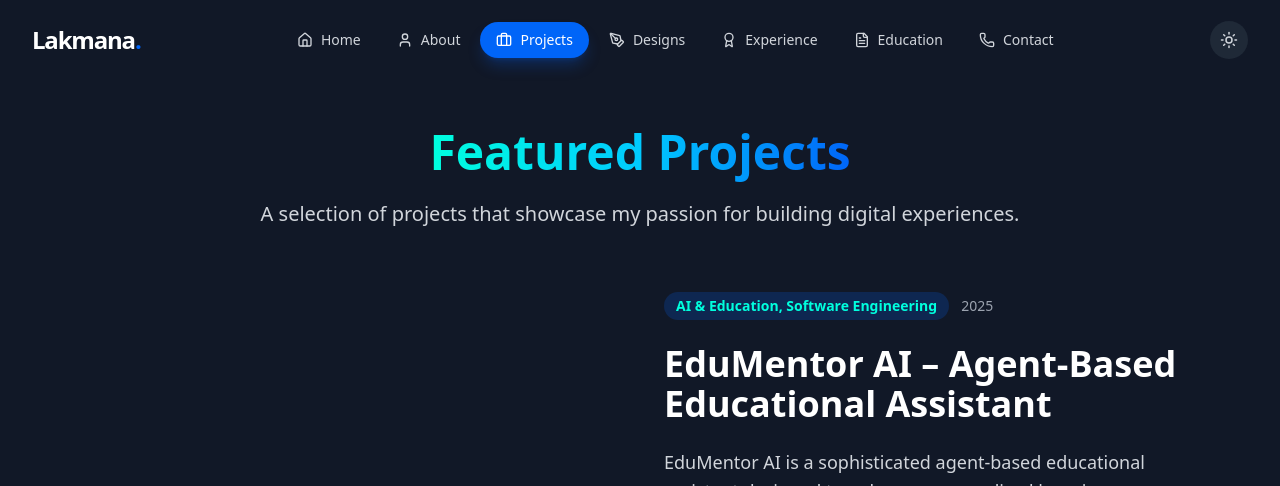
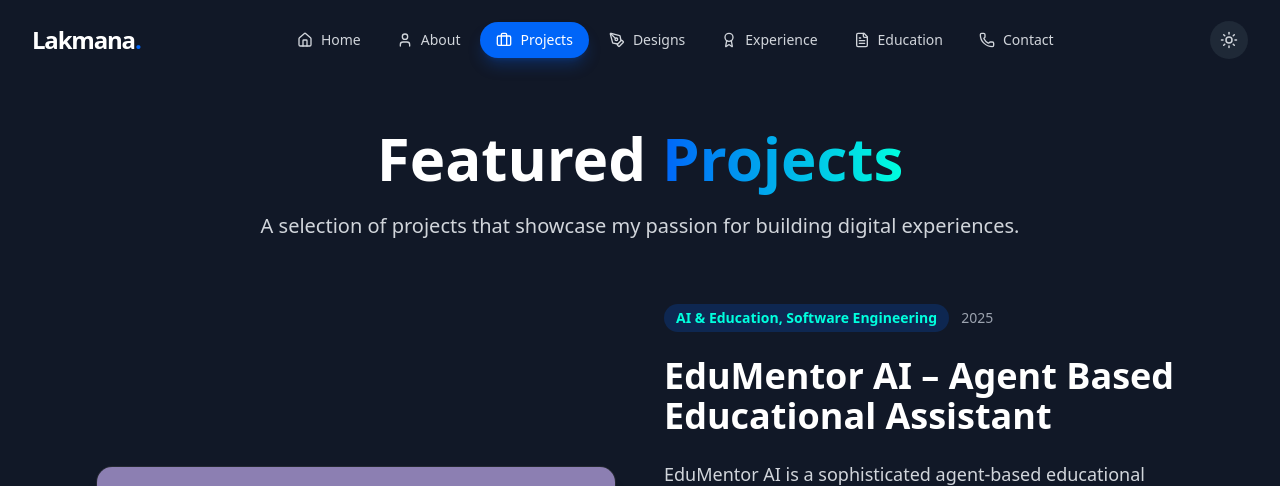
Before and after one commit to lakaThabrew/my-portfolio, a React (Create React App) app: page / in a window 1280 px wide. Both pictures are taken after a click on the button "Explore Work". Shown: the top 486 px of the page. Built offline with nearby package versions, Linux system fonts and the light colour scheme; grey boxes are pictures that could not be loaded.

Commit message:
feat: update deployment configuration, add new project images, and enhance project descriptions

```diff
--- a/src/components/ProjectPage.jsx
+++ b/src/components/ProjectPage.jsx
@@ -1,18 +1,16 @@
-import React from 'react';
+import React from "react";
 import { Globe, Github, ExternalLink } from "lucide-react";
 import { motion } from "framer-motion";
 
-const ProjectPage = ({
-  projects
-}) => {
+const ProjectPage = ({ projects }) => {
   const containerVariants = {
     hidden: { opacity: 0 },
     visible: {
       opacity: 1,
       transition: {
-        staggerChildren: 0.15
-      }
-    }
+        staggerChildren: 0.15,
+      },
+    },
   };
 
   const itemVariants = {
@@ -20,8 +18,8 @@ const ProjectPage = ({
     visible: {
       y: 0,
       opacity: 1,
-      transition: { duration: 0.5, ease: "easeOut" }
-    }
+      transition: { duration: 0.5, ease: "easeOut" },
+    },
   };
 
   return (
@@ -33,11 +31,15 @@ const ProjectPage = ({
           animate={{ opacity: 1, y: 0 }}
           transition={{ duration: 0.6 }}
         >
-          <h1 className="text-3xl sm:text-4xl lg:text-5xl font-bold mb-4 sm:mb-6">
-            <span className="text-gradient">Featured Projects</span>
+          <h1 className="text-4xl sm:text-5xl lg:text-6xl font-bold text-gray-900 dark:text-white mb-6">
+            Featured{" "}
+            <span className="text-transparent bg-clip-text bg-gradient-to-r from-brand-primary to-brand-accent">
+              Projects
+            </span>
           </h1>
           <p className="text-base sm:text-lg lg:text-xl text-gray-600 dark:text-gray-300 max-w-3xl mx-auto">
-            A selection of projects that showcase my passion for building digital experiences.
+            A selection of projects that showcase my passion for building
+            digital experiences.
           </p>
         </motion.div>
 
@@ -84,11 +86,15 @@ const ProjectPage = ({
 
                 <div className="space-y-4">
                   <h3 className="font-semibold text-gray-900 dark:text-white flex items-center gap-2">
-                    <ExternalLink size={18} className="text-brand-secondary" /> Key Features
+                    <ExternalLink size={18} className="text-brand-secondary" />{" "}
+                    Key Features
                   </h3>
                   <ul className="grid grid-cols-1 sm:grid-cols-2 gap-3">
                     {project.features.map((feature, i) => (
-                      <li key={i} className="flex items-start text-gray-600 dark:text-gray-400 text-sm">
+                      <li
+                        key={i}
+                        className="flex items-start text-gray-600 dark:text-gray-400 text-sm"
+                      >
                         <span className="w-1.5 h-1.5 bg-brand-secondary rounded-full mt-2 mr-2 flex-shrink-0"></span>
                         {feature}
                       </li>
--- a/src/data/projects.js
+++ b/src/data/projects.js
@@ -1,10 +1,10 @@
 export const projects = [
     {
-        id: -1,
-        title: "EduMentor AI – Agent-Based Educational Assistant",
+        id: 0,
+        title: "EduMentor AI – Agent Based Educational Assistant",
         category: "AI & Education, Software Engineering",
         description: "An AI-powered educational assistant built using a multi-agent architecture to deliver personalized learning, real-time tutoring, adaptive quizzes, and intelligent study recommendations for students.",
-        longDescription: "EduMentor AI is a sophisticated agent-based educational assistant designed to enhance personalized learning experiences. The system leverages multiple AI agents to handle tasks such as student query understanding, personalized tutoring, adaptive quiz generation, learning progress tracking, and memory-based recommendations. Using natural language processing, the assistant understands student questions in real time, while adaptive learning algorithms tailor content based on performance and learning behavior. The platform integrates educational resources, provides analytics-driven feedback, and supports continuous learning across multiple subjects.",
+        longDescription: "EduMentor AI is a sophisticated agent-based educational assistant designed to enhance personalized learning experiences. The system leverages multiple AI agents to handle tasks such as student query understanding, personalized tutoring, adaptive quiz generation, learning progress tracking, and memory-based recommendations.",
         image: "/assets/projects/Edumentor-ai.png",
         technologies: [
             "React",
@@ -31,8 +31,8 @@ export const projects = [
     }
     ,
     {
-        id: 0,
-        title: "HealthSense – AI-Powered Health Monitoring System",
+        id: 1,
+        title: "HealthSense – AI Powered Health Monitoring System",
         category: "Healthcare Technology, AI & Software Engineering",
         description: "A smart health monitoring and analysis platform designed to track user health data, provide insights, and support proactive healthcare through intelligent data visualization and analysis.",
         longDescription: "HealthSense is a modern healthcare technology project focused on monitoring, analyzing, and visualizing personal health data to support better health awareness and decision-making. The system enables users to record and track vital health metrics, view trends over time, and gain meaningful insights through an intuitive dashboard. Designed with a scalable architecture and clean UI, HealthSense emphasizes usability, data clarity, and future extensibility toward AI-driven health predictions and personalized recommendations.",
@@ -61,7 +61,7 @@ export const projects = [
     }
     ,
     {
-        id: 1,
+        id: 2,
         title: "BrightBuy Online Retail Management System",
         category: "E-Commerce & Inventory Management",
         description: "A comprehensive web-based retail inventory and online order management system for consumer electronics retail chain. Features multi-role user access, variant-based inventory control, and real-time order processing.",
@@ -73,9 +73,22 @@ export const projects = [
         githubUrl: "#",
         year: "2025"
     },
+    {
+        id: 3,
+        title: "TypeIQ",
+        category: "AI & Web Development",
+        description: "An AI-powered typing speed and accuracy testing web application that provides real-time feedback, personalized practice sessions, and detailed performance analytics to help users improve their typing skills effectively.",
+        longDescription: "TypeIQ is a modern web application designed to help users enhance their typing skills through AI-driven feedback and personalized practice. The platform features real-time typing tests that analyze speed and accuracy, providing users with detailed performance analytics and tailored practice sessions based on their strengths and weaknesses. With an intuitive interface and engaging user experience, TypeIQ motivates users to improve their typing proficiency while tracking their progress over time.",
+        image: "/assets/projects/TypeIQ.png",
+        technologies: ["React", "Node.js", "MongoDB", "Mongoose", "Express.js", "Tailwind CSS", "Google gemini API", "mongoDB API"],
+        features: ["Dynamic AI-generated typing content for every level", "Progressive skill system with multiple stages and levels", "Personalized AI recommendations based on user performance", "Detailed performance tracking (WPM, accuracy, error analysis)", "Full-stack implementation: React, Node.js, Express, MongoDB", "Open-source and fully customizable"],
+        liveUrl: "#",
+        githubUrl: "https://github.com/lakaThabrew/ai_typing_Tester",
+        year: "2025"
+    },
 
     {
-        id: 2,
+        id: 4,
         title: "CineAI",
         category: "AI & Machine Learning",
         description: "AI-powered movie recommendation web application that provides personalized film suggestions based on user preferences and viewing history using advanced machine learning algorithms.",
@@ -85,32 +98,6 @@ export const projects = [
         features: ["AI Recommendations", "User Preferences", "Movie Database", "Responsive Design", "Real-time Filtering"],
         liveUrl: "#",
         githubUrl: "https://github.com/lakaThabrew/CineAI",
-        year: "2025"
-    },
-    {
-        id: 3,
-        title: "GPS Alarm WebApp",
-        category: "Location-Based Services",
-        description: "A web-based GPS alarm system that triggers location-based alerts, helping users get notified when reaching or approaching their chosen destinations with precise geolocation tracking.",
-        longDescription: "Built a location-aware web application using GPS technology to provide proximity-based notifications. The system tracks user location in real-time and triggers customizable alarms when approaching predefined destinations, perfect for commuters and travelers who need location-based reminders.",
-        image: "/assets/projects/gps.jpg",
-        technologies: ["JavaScript", "HTML5", "CSS3", "Geolocation API", "Web APIs"],
-        features: ["GPS Tracking", "Location Alerts", "Custom Destinations", "Real-time Monitoring", "Responsive Interface"],
-        liveUrl: "https://lakathabrew.github.io/GPS_Alarm_WebApp",
-        githubUrl: "https://github.com/lakaThabrew/GPS_Alarm_WebApp",
-        year: "2025"
-    },
-    {
-        id: 4,
-        title: "Steamnoodles Feedback AI Agent System",
-        category: "AI & Natural Language Processing",
-        description: "Intelligent customer feedback analysis system using LangChain and LLMs to automate sentiment analysis, generate contextual responses, and create dynamic sentiment visualization reports for restaurant chains.",
-        longDescription: "Built a comprehensive AI-powered feedback management system for SteamNoodles restaurant chain featuring dual AI agents. The system automatically analyzes customer review sentiments, generates polite contextual responses, and creates dynamic sentiment distribution plots based on date ranges using advanced NLP techniques.",
-        image: "/assets/projects/steam.jpg",
-        technologies: ["Python", "LangChain", "HuggingFace Transformers", "Pandas", "Matplotlib", "Plotly", "OpenAI API"],
-        features: ["Sentiment Analysis", "Automated Responses", "Dynamic Plotting", "Date Range Filtering", "Context-Aware Replies", "Restaurant Analytics"],
-        liveUrl: "#",
-        githubUrl: "https://github.com/lakaThabrew/Steamnoodles-Feedback-Agent-LakmanaThabrew",
         year: "2025"
     },
     {
@@ -126,9 +113,49 @@ export const projects = [
         githubUrl: "https://github.com/lakaThabrew/CHaT-BoT_groq",
         year: "2025"
     },
+    {
+        id: 4,
+        title: "CineSleuth",
+        category: "AI & Web Development",
+        description: "AI-powered interactive guessing game I built during my leisure time. The idea came after I watched a video where a human tried to guess someone’s favorite movie using a sequence of smart questions — and I wondered: “Why can’t AI do this too?”",
+        longDescription: "This project explores that idea using Python and Google Gemini’s AI reasoning. The agent asks the user a series of yes/no/maybe questions about genres, tones, themes, major plot patterns, and character styles. Based on the answers, it dynamically eliminates options and predicts the user’s favorite movie from a structured movie-attribute database.",
+        image: "/assets/projects/cinesleuth.png",
+        technologies: ["Python", "Google gemini APIs"],
+        features: ["Intelligent question-selection system using attribute filtering","Dynamic reasoning and decision-making using Gemini","Smooth natural interaction loop","Lightweight and scalable movie dataset","Inspired by traditional 20-questions games and AI agent design"],
+        liveUrl: "#",
+        githubUrl: "https://github.com/lakaThabrew/Cine-Sleuth",
+        year: "2025"
+    },
 
     {
         id: 6,
+        title: "GPS Alarm WebApp",
+        category: "Location-Based Services",
+        description: "A web-based GPS alarm system that triggers location-based alerts, helping users get notified when reaching or approaching their chosen destinations with precise geolocation tracking.",
+        longDescription: "Built a location-aware web application using GPS technology to provide proximity-based notifications. The system tracks user location in real-time and triggers customizable alarms when approaching predefined destinations, perfect for commuters and travelers who need location-based reminders.",
+        image: "/assets/projects/gps.jpg",
+        technologies: ["JavaScript", "HTML5", "CSS3", "Geolocation API", "Web APIs"],
+        features: ["GPS Tracking", "Location Alerts", "Custom Destinations", "Real-time Monitoring", "Responsive Interface"],
+        liveUrl: "https://lakathabrew.github.io/GPS_Alarm_WebApp",
+        githubUrl: "https://github.com/lakaThabrew/GPS_Alarm_WebApp",
+        year: "2025"
+    },
+    {
+        id: 7,
+        title: "Steamnoodles Feedback AI Agent System",
+        category: "AI & Natural Language Processing",
+        description: "Intelligent customer feedback analysis system using LangChain and LLMs to automate sentiment analysis, generate contextual responses, and create dynamic sentiment visualization reports for restaurant chains.",
+        longDescription: "Built a comprehensive AI-powered feedback management system for SteamNoodles restaurant chain featuring dual AI agents. The system automatically analyzes customer review sentiments, generates polite contextual responses, and creates dynamic sentiment distribution plots based on date ranges using advanced NLP techniques.",
+        image: "/assets/projects/steam.jpg",
+        technologies: ["Python", "LangChain", "HuggingFace Transformers", "Pandas", "Matplotlib", "Plotly", "OpenAI API"],
+        features: ["Sentiment Analysis", "Automated Responses", "Dynamic Plotting", "Date Range Filtering", "Context-Aware Replies", "Restaurant Analytics"],
+        liveUrl: "#",
+        githubUrl: "https://github.com/lakaThabrew/Steamnoodles-Feedback-Agent-LakmanaThabrew",
+        year: "2025"
+    },
+
+    {
+        id: 8,
         title: "Nano Processor Version I,II & III",
         category: "Computer Architecture",
         description: "An optimized 4-bit nanoprocessor implementation in VHDL for BASYS 3 FPGA, featuring enhanced instruction decoder, ROM modules, and improved performance for embedded systems.",
@@ -142,7 +169,7 @@ export const projects = [
     },
 
     {
-        id: 7,
+        id: 9,
         title: "Etherion: Clash of Realms",
         category: "Game Development",
         description: "A command-line RPG game built in Java featuring elemental battles, character progression, shop system, and immersive fantasy gameplay with strategic combat mechanics.",
```
Also changed, not shown: 2 other files (tests, documents, lock files or other folders).
